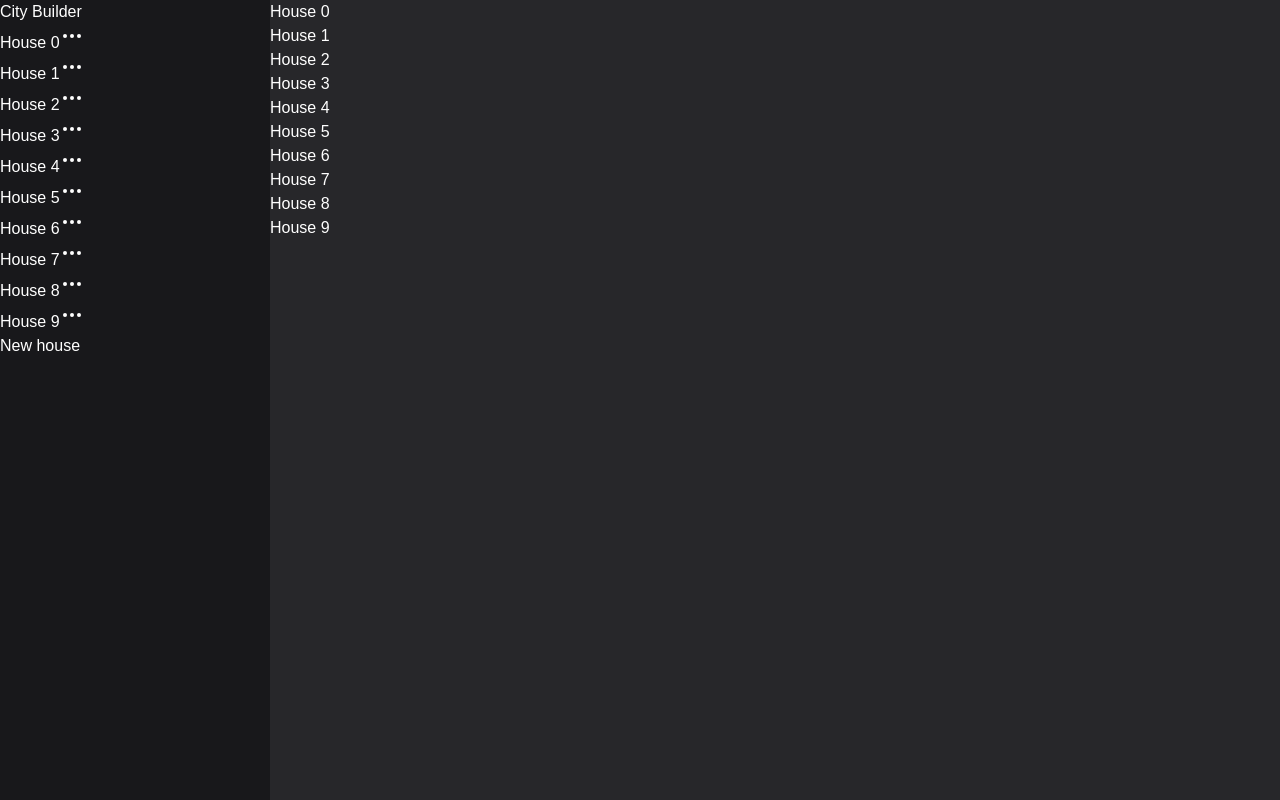
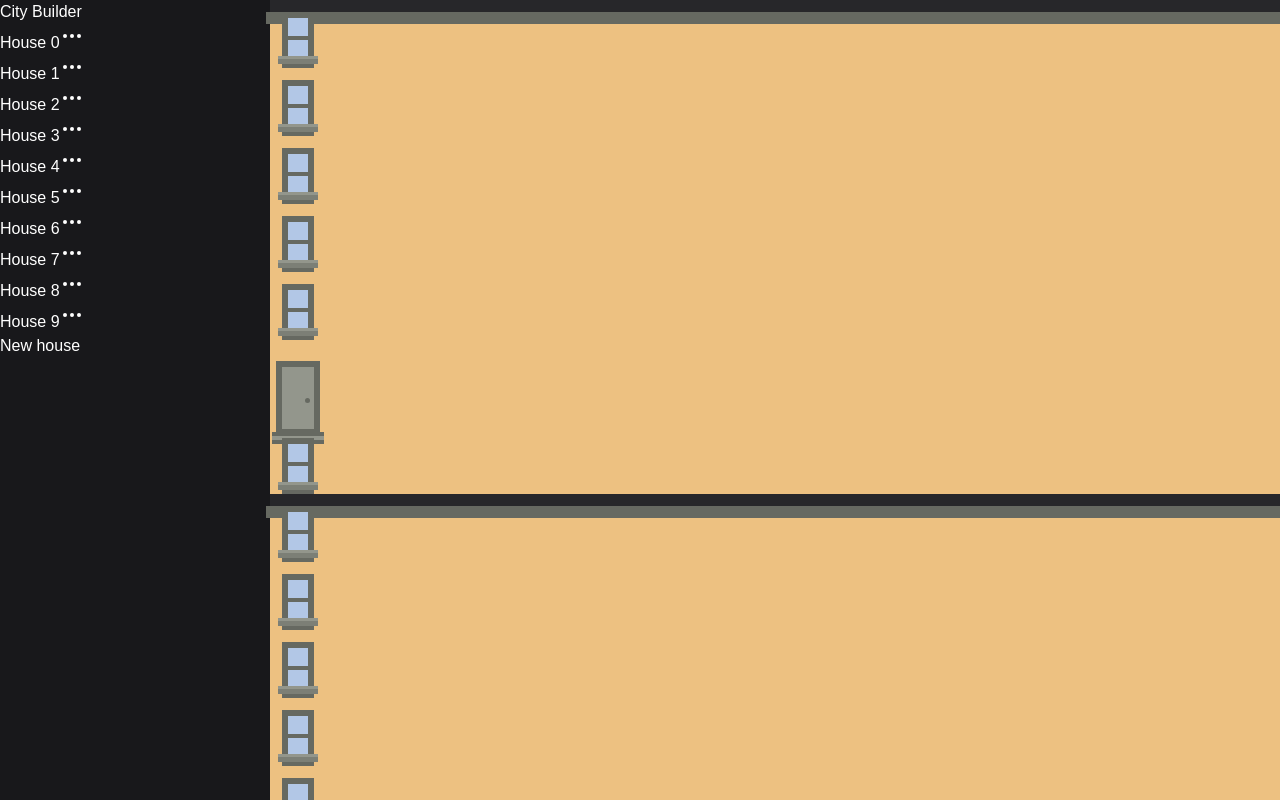
Before and after one commit to moodizone/city-builder, a Next.js app: page / in a window 1280 px wide. Built offline with nearby package versions, Linux system fonts and the light colour scheme.

Commit message:
🚧 add house component

```diff
--- a/src/app/layout.tsx
+++ b/src/app/layout.tsx
@@ -15,7 +15,11 @@ export const metadata: Metadata = {
 const houses: HouseType[] = [...new Array(10)].map((_, i) => ({
   id: generateUniqueId(),
   name: `House ${i}`,
-  floors: [getRandomColor()],
+  floors: [
+    { color: getRandomColor(), room: 2 },
+    { color: getRandomColor(), room: 3 },
+    { color: getRandomColor(), room: 1 },
+  ],
 }));
 
 export default function RootLayout({
--- /dev/null
+++ b/src/components/house/door.tsx
@@ -0,0 +1,9 @@
+import * as React from "react";
+
+import styles from "./styles.module.scss";
+
+function Door() {
+  return <div className={styles.door} />;
+}
+
+export default Door;
--- a/src/components/house/index.tsx
+++ b/src/components/house/index.tsx
@@ -1,12 +1,37 @@
 import * as React from "react";
+
+import Window from "./window";
+import Door from "./door";
+import styles from "./styles.module.scss";
+
+export interface FloorType {
+  room: number;
+  color: string;
+}
 
 export interface HouseType {
   id: string;
   name: string;
-  floors: string[];
+  floors: FloorType[];
 }
 
-function House({ name }: HouseType) {
-  return <div className="p-4 bg-slate-500">{name}</div>;
+function House({ floors }: HouseType) {
+  return (
+    <div className="p-4">
+      <div className={styles.house}>
+        {floors.map((floor, index) => {
+          const isLastRow = index === floors.length - 1;
+          return (
+            <div key={index} className="flex items-center justify-around p-3">
+              {isLastRow ? <Door /> : null}
+              {[...new Array(floor.room)].map((_, i) => (
+                <Window key={i} />
+              ))}
+            </div>
+          );
+        })}
+      </div>
+    </div>
+  );
 }
 export default House;
--- /dev/null
+++ b/src/components/house/styles.module.scss
@@ -0,0 +1,81 @@
+// reference: https://codepen.io/jackiezen/pen/bvqqOo
+$dark-frame-color: #666961;
+$light-frame-color: #93968c;
+$window-glasses: #b2c7e6;
+
+%common-styles {
+  content: "";
+  position: absolute;
+}
+
+.house {
+  background-color: #edc181;
+  position: relative;
+
+  &:before {
+    @extend %common-styles;
+    background-color: $dark-frame-color;
+    height: 12px;
+    width: calc(100% + 8px);
+    left: -4px;
+    top: 0px;
+  }
+}
+
+.window {
+  width: 32px;
+  height: 56px;
+  position: relative;
+  background-color: $window-glasses;
+  border: 6px solid $dark-frame-color;
+  margin: 12px;
+
+  &:before {
+    @extend %common-styles;
+    width: 20px;
+    height: 4px;
+    background-color: $dark-frame-color;
+    bottom: 50%;
+  }
+
+  &:after {
+    @extend %common-styles;
+    width: 40px;
+    height: 8px;
+    bottom: -2px;
+    left: -10px;
+    background-color: #7c7f76;
+    border-top: 3px solid $light-frame-color;
+  }
+}
+
+.door {
+  width: 44px;
+  height: 74px;
+  position: relative;
+  top: 9px;
+  margin: 6px;
+  background-color: $light-frame-color;
+  border: 6px solid $dark-frame-color;
+
+  &:before {
+    @extend %common-styles;
+    width: 5px;
+    height: 5px;
+    border-radius: 50%;
+    background-color: $dark-frame-color;
+    top: 50%;
+    right: 4px;
+  }
+
+  &:after {
+    @extend %common-styles;
+    width: 52px;
+    height: 12px;
+    bottom: -15px;
+    left: -10px;
+    background-color: $light-frame-color;
+    border-bottom: 4px solid $dark-frame-color;
+    border-top: 4px solid $dark-frame-color;
+  }
+}
--- /dev/null
+++ b/src/components/house/window.tsx
@@ -0,0 +1,9 @@
+import * as React from "react";
+
+import styles from "./styles.module.scss";
+
+function Window() {
+  return <div className={styles.window} />;
+}
+
+export default Window;
```
